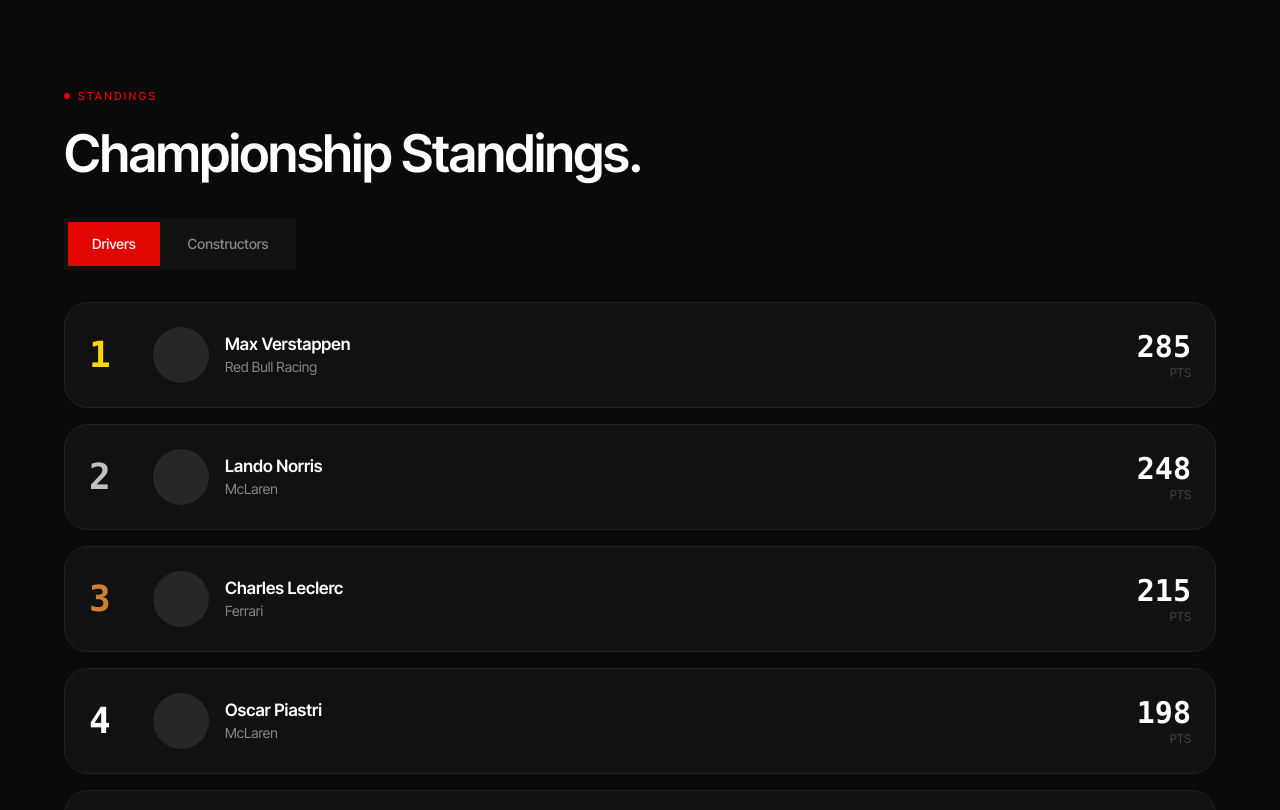
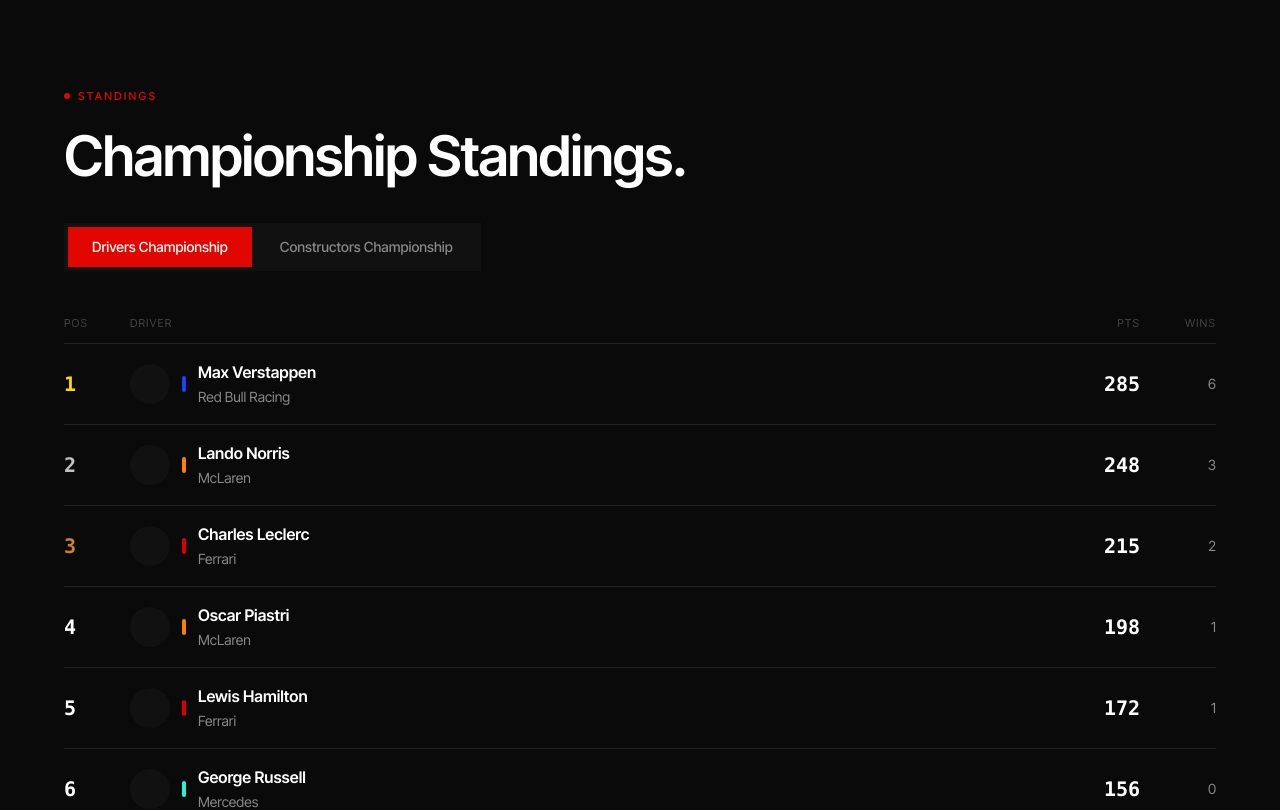
Before and after one commit to kirandandge5301/f1-countdown, a React (Vite) app: page / in a window 1280 px wide. Shown: the part 6740-7550 px from the top of the page. Built offline with nearby package versions, Linux system fonts and the light colour scheme.

Commit message:
Update StandingsSection.tsx

```diff
--- a/src/sections/StandingsSection.tsx
+++ b/src/sections/StandingsSection.tsx
@@ -31,126 +31,165 @@ export default function StandingsSection() {
         </div>
 
         {/* Heading */}
-        <h2 className="text-[clamp(32px,5vw,52px)] font-semibold text-[var(--text-primary)] tracking-[-0.02em] leading-tight mb-8">
+        <h2 className="text-[clamp(36px,5vw,56px)] font-semibold text-[var(--text-primary)] tracking-[-0.02em] leading-tight mb-8">
           Championship Standings.
         </h2>
 
-        {/* Tab Control - Better on mobile */}
-        <div className="inline-flex w-full sm:w-auto gap-1 bg-[var(--bg-surface)] rounded-xl p-1 mb-8">
+        {/* Tab Control */}
+        <div className="inline-flex gap-1 bg-[var(--bg-surface)] rounded-xl p-1 mb-8">
           <button
             onClick={() => setActiveTab('drivers')}
-            className={`flex-1 sm:flex-none px-6 py-3 rounded-lg text-sm font-medium transition-all duration-200 ${
+            className={`px-6 py-2.5 rounded-lg text-sm font-medium transition-all duration-200 ${
               activeTab === 'drivers'
                 ? 'bg-[#E10600] text-white'
                 : 'text-[var(--text-secondary)] hover:text-[var(--text-primary)]'
             }`}
           >
-            Drivers
+            Drivers Championship
           </button>
           <button
             onClick={() => setActiveTab('constructors')}
-            className={`flex-1 sm:flex-none px-6 py-3 rounded-lg text-sm font-medium transition-all duration-200 ${
+            className={`px-6 py-2.5 rounded-lg text-sm font-medium transition-all duration-200 ${
               activeTab === 'constructors'
                 ? 'bg-[#E10600] text-white'
                 : 'text-[var(--text-secondary)] hover:text-[var(--text-primary)]'
             }`}
           >
-            Constructors
+            Constructors Championship
           </button>
         </div>
 
         {loading ? (
   <div className="space-y-4 py-8">
-            {[...Array(8)].map((_, i) => (
-              <div key={i} className="h-20 rounded-2xl bg-[var(--bg-surface)] animate-pulse" />
+    {[...Array(10)].map((_, i) => (
+      <div
+        key={i}
+        className="h-16 rounded-xl bg-[var(--bg-surface)] animate-pulse"
+      />
     ))}
   </div>
 ) : (
           <>
-            {/* DRIVERS TAB */}
+            {/* ===== DRIVERS TAB ===== */}
             {activeTab === 'drivers' && (
-              <div className="space-y-4">
-                {driverStandings.map((driver: any, i: number) => (
+              <div key="drivers" className="animate-fade-in">
+                {/* Table Header */}
+                <div className="hidden sm:grid grid-cols-[50px_1fr_80px_60px] gap-4 py-3 border-b border-[var(--border-subtle)]">
+                  <span className="text-[11px] tracking-[0.1em] text-[var(--text-tertiary)] uppercase">POS</span>
+                  <span className="text-[11px] tracking-[0.1em] text-[var(--text-tertiary)] uppercase">DRIVER</span>
+                  <span className="text-[11px] tracking-[0.1em] text-[var(--text-tertiary)] uppercase text-right">PTS</span>
+                  <span className="text-[11px] tracking-[0.1em] text-[var(--text-tertiary)] uppercase text-right">WINS</span>
+                </div>
+
+                {/* Driver Rows */}
+                {driverStandings.map((driver, i) => (
                   <div
                     key={`${driver.driverNumber}-${driver.position}`}
-                    className={`bg-[var(--bg-surface)] border border-[var(--border-subtle)] rounded-3xl p-6 transition-all hover:border-[#E10600]/30 ${
+                    className={`grid grid-cols-[auto_1fr_auto] sm:grid-cols-[50px_1fr_80px_60px] gap-2 sm:gap-4 py-4 border-b border-[var(--border-subtle)] items-center transition-colors hover:bg-[var(--row-hover)] ${
                       isVisible ? 'animate-fade-in-up' : 'opacity-0'
                     }`}
-                    style={{ animationDelay: `${i * 40}ms` }}
+                    style={{ animationDelay: `${i * 50}ms` }}
                   >
-                    <div className="flex items-center justify-between">
-                      <div className="flex items-center gap-4">
+                    {/* Position */}
                     <span
-                          className="font-mono text-4xl font-bold tabular-nums w-12"
+                      className="font-mono text-xl font-bold tabular-nums"
                       style={{ color: POSITION_COLORS[driver.position] || 'var(--text-primary)' }}
                     >
                       {driver.position}
                     </span>
 
+                    {/* Driver Name + Team */}
+<div className="flex items-center gap-3">
   {driver.headshotUrl ? (
     <img
       src={driver.headshotUrl}
-                            alt={driver.firstName}
-                            className="w-14 h-14 rounded-full object-cover border-2 border-[var(--border-subtle)]"
+      alt={`${driver.firstName} ${driver.lastName}`}
+      className="w-10 h-10 rounded-full object-cover border border-[var(--border-subtle)]"
+      loading="lazy"
     />
   ) : (
-                          <div className="w-14 h-14 rounded-full bg-zinc-800" />
+    <span
+      className="w-10 h-10 rounded-full bg-[var(--bg-surface)]"
+    />
   )}
 
+  <span
+    className="w-1 h-4 rounded-full shrink-0 hidden sm:block"
+    style={{ backgroundColor: driver.teamColor }}
+  />
+
   <div>
-                          <div className="font-semibold text-[17px] text-[var(--text-primary)]">
+    <span className="text-base font-semibold text-[var(--text-primary)] block">
       {driver.firstName} {driver.lastName}
-                          </div>
-                          <div className="text-sm text-[var(--text-secondary)]">{driver.team}</div>
+    </span>
+    <span className="text-sm text-[var(--text-secondary)]">
+      {driver.team}
+    </span>
   </div>
 </div>
 
-                      <div className="text-right">
-                        <div className="font-mono text-3xl font-bold text-[var(--text-primary)] tabular-nums">
+                    {/* Points */}
+                    <span className="font-mono text-xl font-bold text-[var(--text-primary)] text-right tabular-nums">
                       {driver.points}
-                        </div>
-                        <div className="text-xs text-[var(--text-tertiary)]">PTS</div>
-                      </div>
-                    </div>
+                    </span>
+
+                    {/* Wins */}
+                    <span className="text-sm text-[var(--text-secondary)] text-right hidden sm:block">
+                      {driver.wins}
+                    </span>
                   </div>
                 ))}
               </div>
             )}
 
-            {/* CONSTRUCTORS TAB */}
+            {/* ===== CONSTRUCTORS TAB ===== */}
             {activeTab === 'constructors' && (
-              <div className="space-y-4">
-                {constructorStandings.map((constructor: any, i: number) => (
+              <div key="constructors" className="animate-fade-in">
+                {/* Table Header */}
+                <div className="hidden sm:grid grid-cols-[50px_1fr_80px_60px] gap-4 py-3 border-b border-[var(--border-subtle)]">
+                  <span className="text-[11px] tracking-[0.1em] text-[var(--text-tertiary)] uppercase">POS</span>
+                  <span className="text-[11px] tracking-[0.1em] text-[var(--text-tertiary)] uppercase">CONSTRUCTOR</span>
+                  <span className="text-[11px] tracking-[0.1em] text-[var(--text-tertiary)] uppercase text-right">PTS</span>
+                  <span className="text-[11px] tracking-[0.1em] text-[var(--text-tertiary)] uppercase text-right">WINS</span>
+                </div>
+
+                {/* Constructor Rows */}
+                {constructorStandings.map((constructor, i) => (
                   <div
                     key={`${constructor.name}-${constructor.position}`}
-                    className={`bg-[var(--bg-surface)] border border-[var(--border-subtle)] rounded-3xl p-6 transition-all hover:border-[#E10600]/30 ${
+                    className={`grid grid-cols-[auto_1fr_auto] sm:grid-cols-[50px_1fr_80px_60px] gap-2 sm:gap-4 py-4 border-b border-[var(--border-subtle)] items-center transition-colors hover:bg-[var(--row-hover)] ${
                       isVisible ? 'animate-fade-in-up' : 'opacity-0'
                     }`}
-                    style={{ animationDelay: `${i * 40}ms` }}
+                    style={{ animationDelay: `${i * 50}ms` }}
                   >
-                    <div className="flex items-center justify-between">
-                      <div className="flex items-center gap-4">
+                    {/* Position */}
                     <span
-                          className="font-mono text-4xl font-bold tabular-nums w-12"
+                      className="font-mono text-xl font-bold tabular-nums"
                       style={{ color: POSITION_COLORS[constructor.position] || 'var(--text-primary)' }}
                     >
                       {constructor.position}
                     </span>
 
-                        <div>
-                          <div className="font-semibold text-[17px] text-[var(--text-primary)]">
+                    {/* Constructor Name + Color */}
+                    <div className="flex items-center gap-3">
+                      <span
+                        className="w-1 h-6 rounded-full shrink-0 hidden sm:block"
+                        style={{ backgroundColor: constructor.teamColor }}
+                      />
+                      <span className="text-base font-semibold text-[var(--text-primary)]">
                         {constructor.name}
-                          </div>
-                        </div>
+                      </span>
                     </div>
 
-                      <div className="text-right">
-                        <div className="font-mono text-3xl font-bold text-[var(--text-primary)] tabular-nums">
+                    {/* Points */}
+                    <span className="font-mono text-xl font-bold text-[var(--text-primary)] text-right tabular-nums">
                       {constructor.points}
-                        </div>
-                        <div className="text-xs text-[var(--text-tertiary)]">PTS</div>
-                      </div>
-                    </div>
+                    </span>
+
+                    {/* Wins */}
+                    <span className="text-sm text-[var(--text-secondary)] text-right hidden sm:block">
+                      {constructor.wins}
+                    </span>
                   </div>
                 ))}
               </div>
```
Lines whose indentation alone changed are shown as unchanged.
